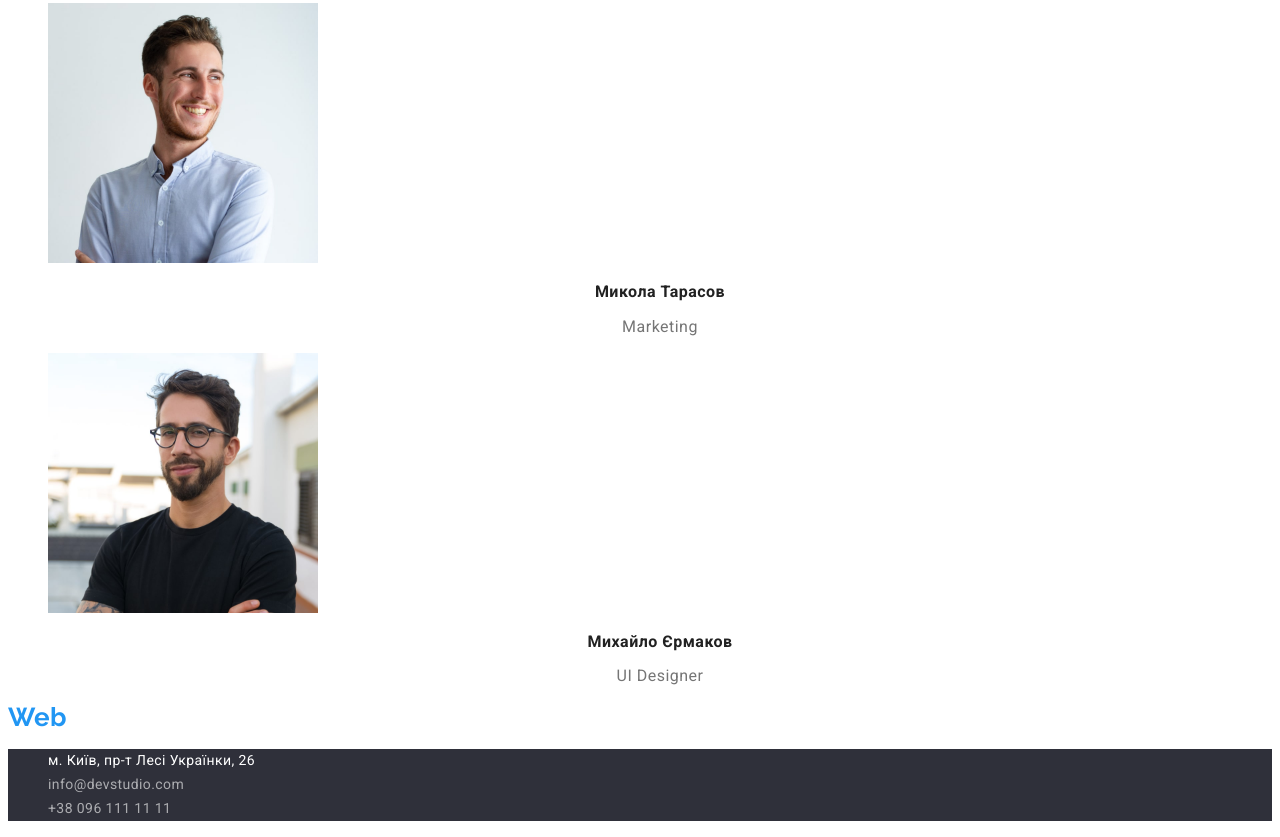
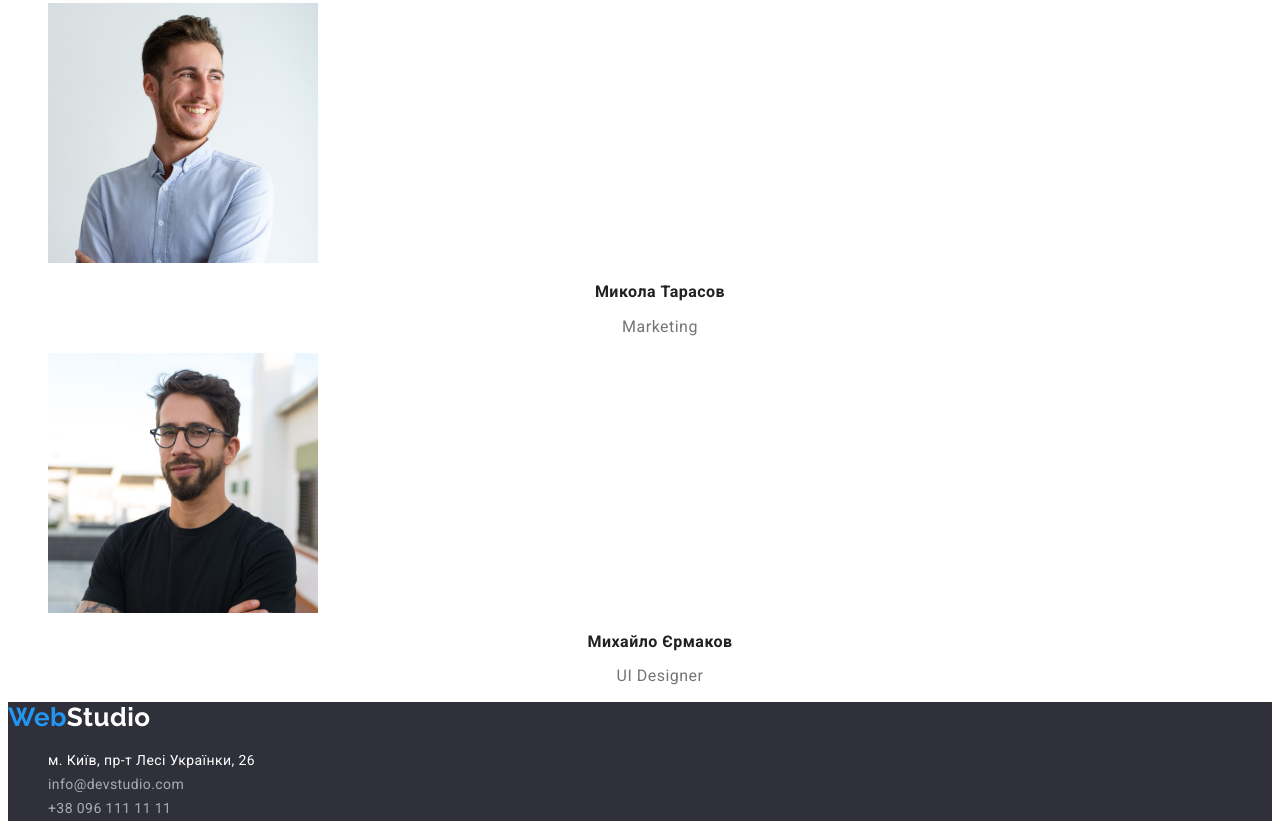
Before and after one commit to NiedzwiedzIT/goit-markup-hw-02, a plain HTML site: page index.html in a window 1280 px wide. Shown: the part 2391-3228 px from the top of the page. Drawn offline with Linux system fonts and the light colour scheme.

Commit message:
add class footer

```diff
--- a/css/styles.css
+++ b/css/styles.css
@@ -208,14 +208,15 @@
     /*  Footer auth*/
     .footer-auth a {
         color:rgba(255, 255, 255, 0.6);
-
         letter-spacing: 0.03em;
         font-size: 14px;
         line-height: 1.71;
         text-decoration: none;
     }
+    .footer {
+        background-color:var(--hero-footer-color);
+    }
      .footer-addres {
-        background-color:var(--hero-footer-color);
         font-style: normal;
         font-weight: 400;
      }
--- a/index.html
+++ b/index.html
@@ -121,7 +121,7 @@
     </main>
 
     <!-- Footer -->
-    <footer>
+    <footer class="footer">
       <a href="./index.html" class="header-title">Web<span class="logo-footer">Studio</span></a>
       <address class="footer-addres">
         <ul>
```
Also changed, not shown: portfolio.html (+1 -1 lines).
